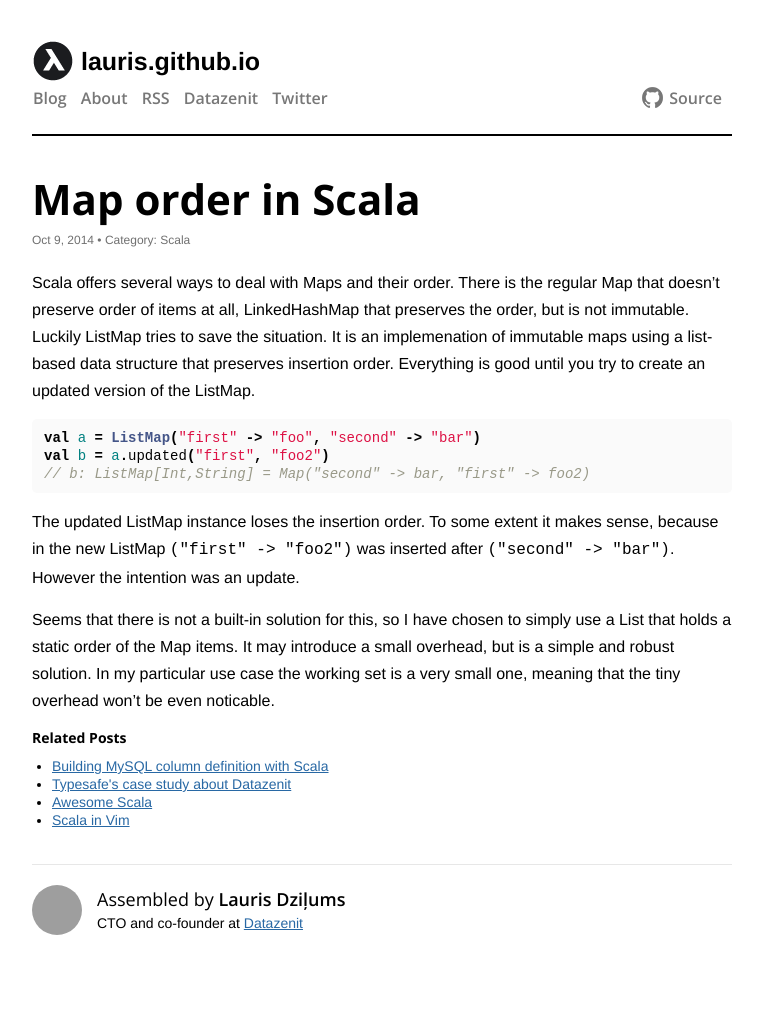
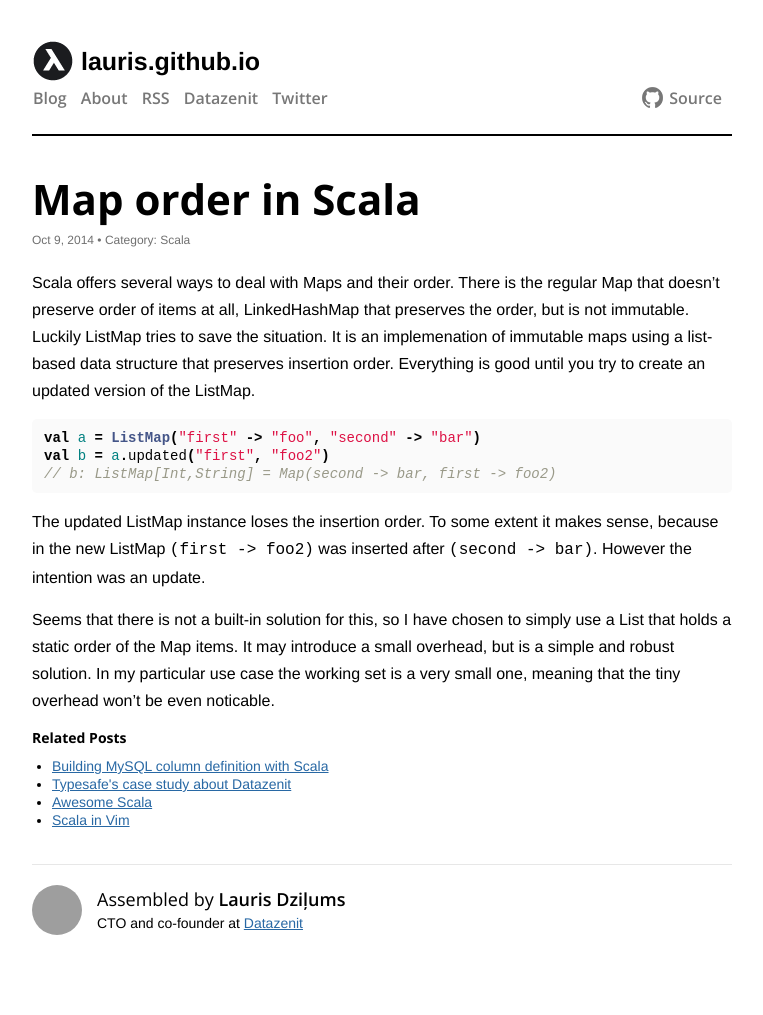
Before and after one commit to lauris/lauris.github.com, a Jekyll site: the page built from _posts/2014-10-09-update-listmap-in-scala.md, in a window 1280 px wide. Shown: the whole page, without its empty margins (258-1021 px from the left). Built offline with Jekyll 4.4.1, drawn with Linux system fonts in a browser that asks for light colours; comment, search, counter and statistics services are not loaded; grey boxes are pictures that could not be loaded.

Commit message:
Fix quotes.

```diff
--- a/_posts/2014-10-09-update-listmap-in-scala.md
+++ b/_posts/2014-10-09-update-listmap-in-scala.md
@@ -16,9 +16,9 @@ Scala offers several ways to deal with Maps and their order. There is the regula
 {% highlight scala %}
 val a = ListMap("first" -> "foo", "second" -> "bar")
 val b = a.updated("first", "foo2")
-// b: ListMap[Int,String] = Map("second" -> bar, "first" -> foo2)
+// b: ListMap[Int,String] = Map(second -> bar, first -> foo2)
 {% endhighlight %}
 
-The updated ListMap instance loses the insertion order. To some extent it makes sense, because in the new ListMap ``("first" -> "foo2")`` was inserted after ``("second" -> "bar")``. However the intention was an update.
+The updated ListMap instance loses the insertion order. To some extent it makes sense, because in the new ListMap ``(first -> foo2)`` was inserted after ``(second -> bar)``. However the intention was an update.
 
 Seems that there is not a built-in solution for this, so I have chosen to simply use a List that holds a static order of the Map items. It may introduce a small overhead, but is a simple and robust solution. In my particular use case the working set is a very small one, meaning that the tiny overhead won't be even noticable.
```
